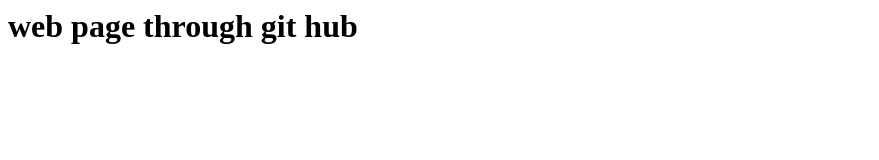
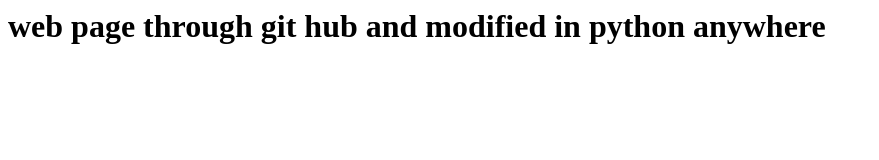
Before and after one commit to Mattapalli-Venkata-Ramakrishna-Teja/web-progarmming-summer, a plain HTML site: page index.html in a window 1280 px wide. Shown: the whole page, without its empty margins (0-879 px from the left). Drawn offline with Linux system fonts and the light colour scheme.

Commit message:
minor changes in index.html

```diff
--- a/index.html
+++ b/index.html
@@ -1,5 +1,5 @@
 <html>
     <h1>
-        web page through git hub
+        web page through git hub and modified in python anywhere
     </h1>
 </html>
```
